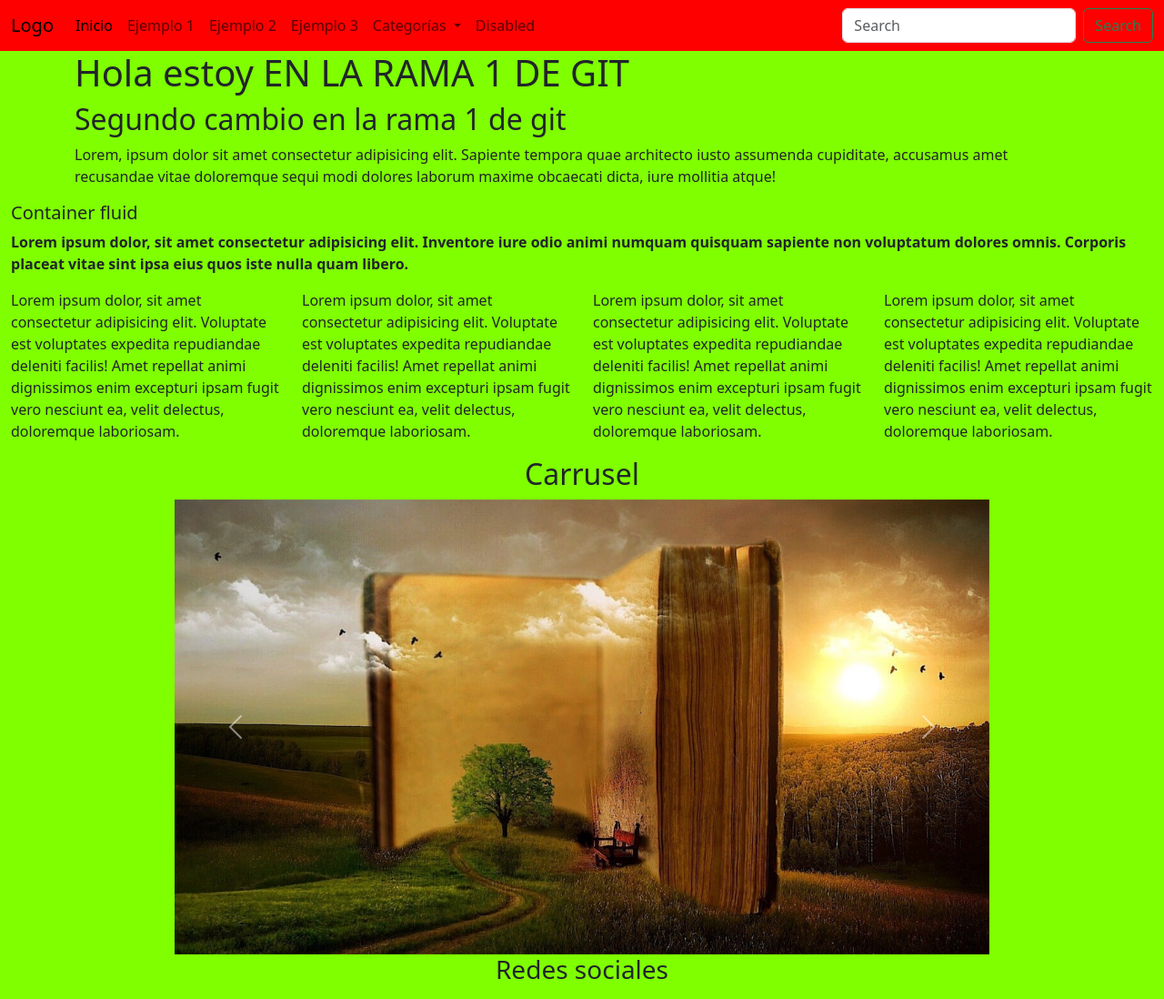
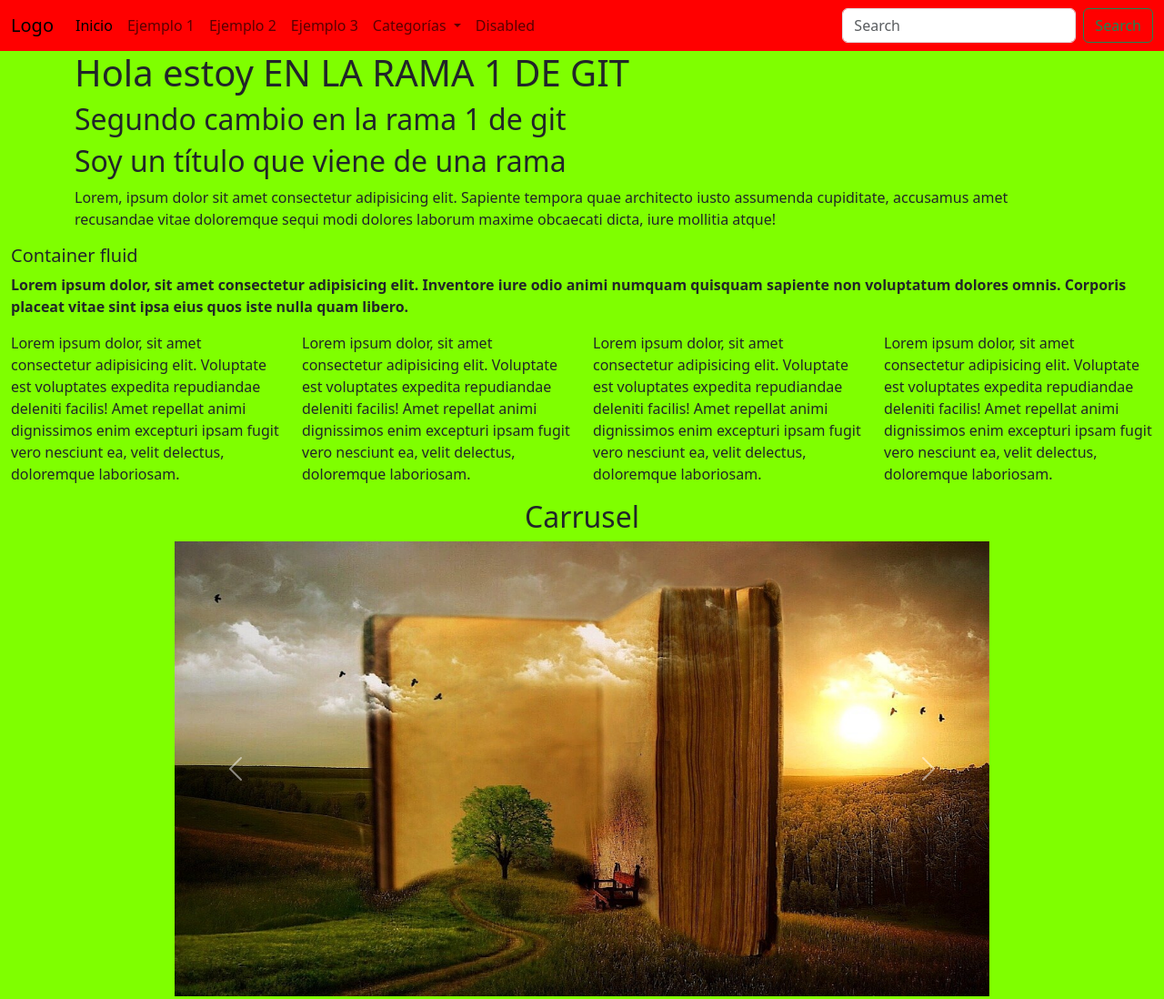
Before and after one commit to dampuero14/clase11-46850, a plain HTML site: page index.html in a window 1280 px wide. Shown: the top 1098 px of the page at 91% size. Drawn offline with nearby package versions, Linux system fonts and the light colour scheme.

Commit message:
Cambio antes de la fusión

```diff
--- a/index.html
+++ b/index.html
@@ -66,6 +66,7 @@
     <section class="container">
         <h1>Hola estoy EN LA RAMA 1 DE GIT</h1>
         <h2>Segundo cambio en la rama 1 de git</h2>
+        <h2>Soy un título que viene de una rama</h2>
         <p>Lorem, ipsum dolor sit amet consectetur adipisicing elit. Sapiente tempora quae architecto iusto assumenda cupiditate, accusamus amet recusandae vitae doloremque sequi modi dolores laborum maxime obcaecati dicta, iure mollitia atque!</p>
     </section>
 
```
Also changed, not shown: comandos-git.txt.
